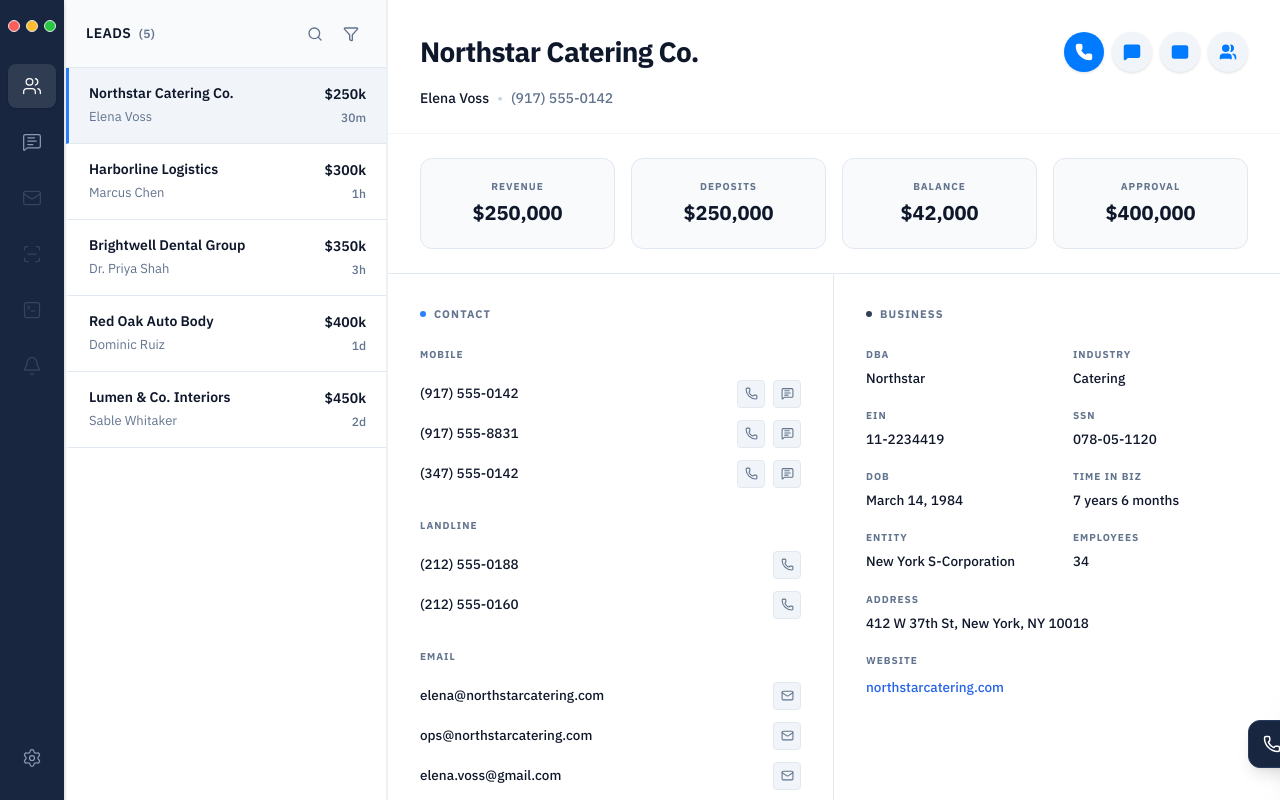
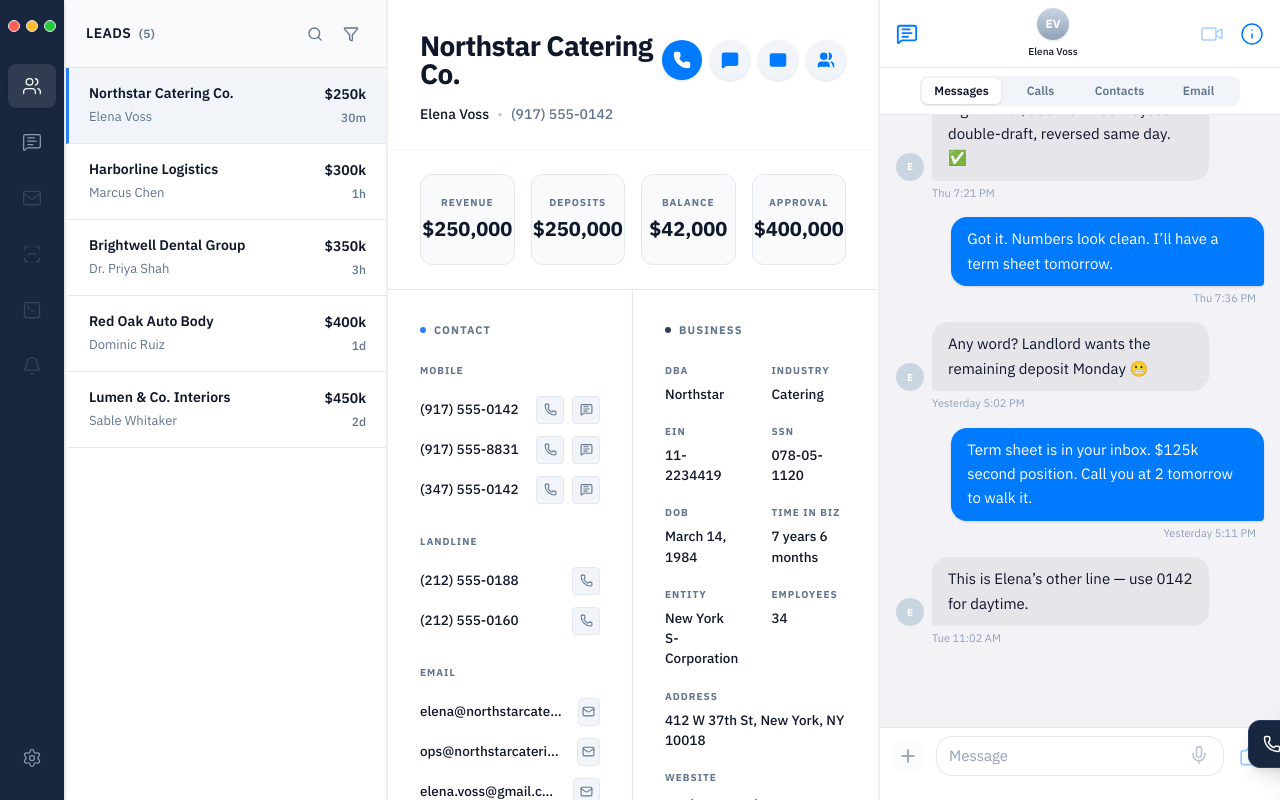
Before and after one commit to antvoits1/ReactCRM, a React (Vite) app: page / in a window 1280 px wide. Built offline with nearby package versions, Linux system fonts and the light colour scheme.

Commit message:
Restore CRM communications panel

```diff
--- a/src/App.tsx
+++ b/src/App.tsx
@@ -5,6 +5,7 @@ import type { ActivePage } from './lib/navigation';
 import NavRail from './components/NavRail';
 import LeadsRail from './components/LeadsRail';
 import LeadDetailPanel from './components/LeadDetailPanel';
+import IOSCommPanel from './components/IOSCommPanel';
 import MessagesView from './components/MessagesView';
 import StatementViewerOverlay from './components/StatementViewerOverlay';
 import DialerBanner from './components/DialerBanner';
@@ -91,6 +92,7 @@ export default function App() {
               onOpenMessages={openMessages}
               setViewerDocIndex={setViewerDocIndex}
             />
+            <IOSCommPanel lead={lead} preferredMobile={messageNumber} />
           </>
         )}
 
```
